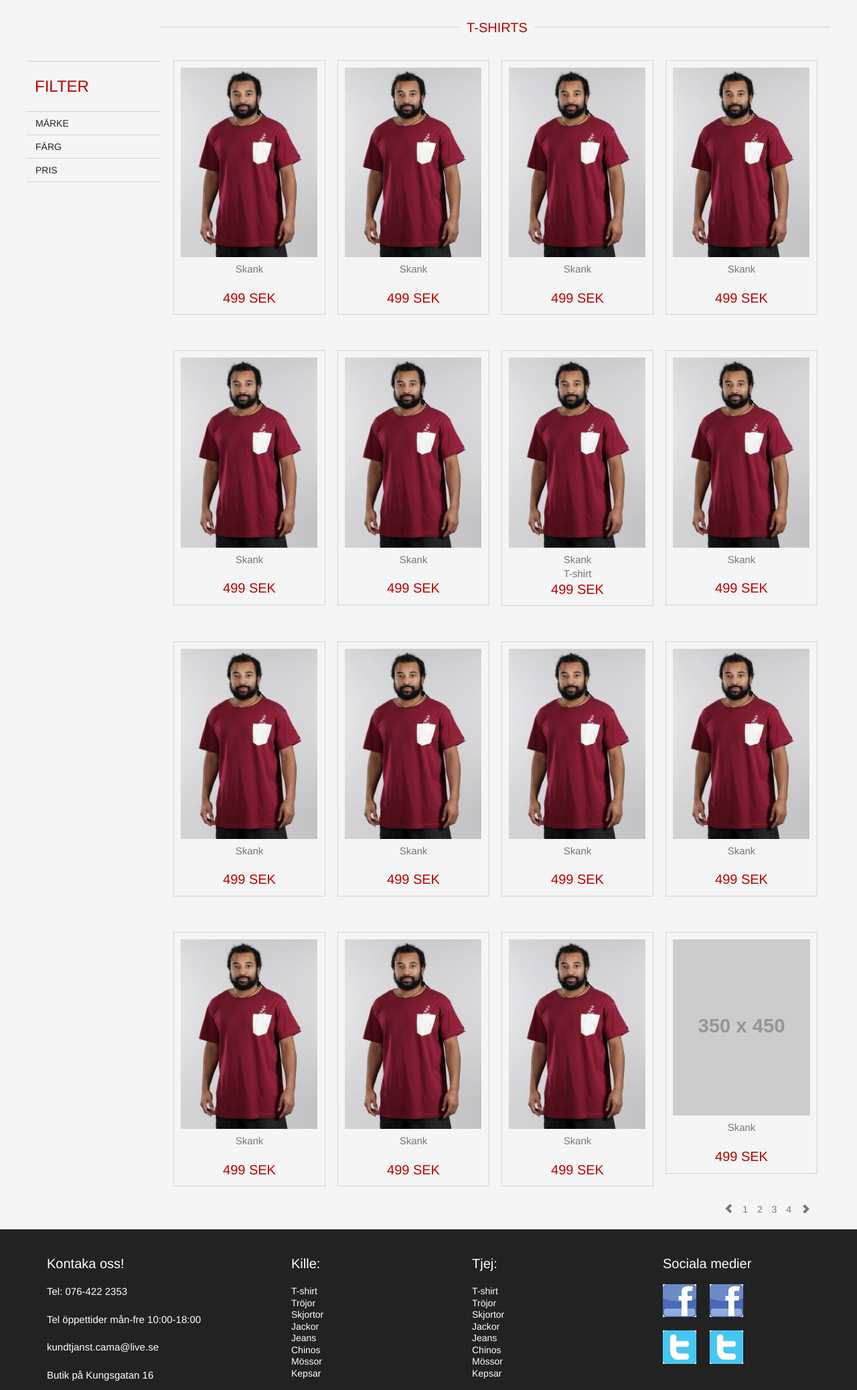
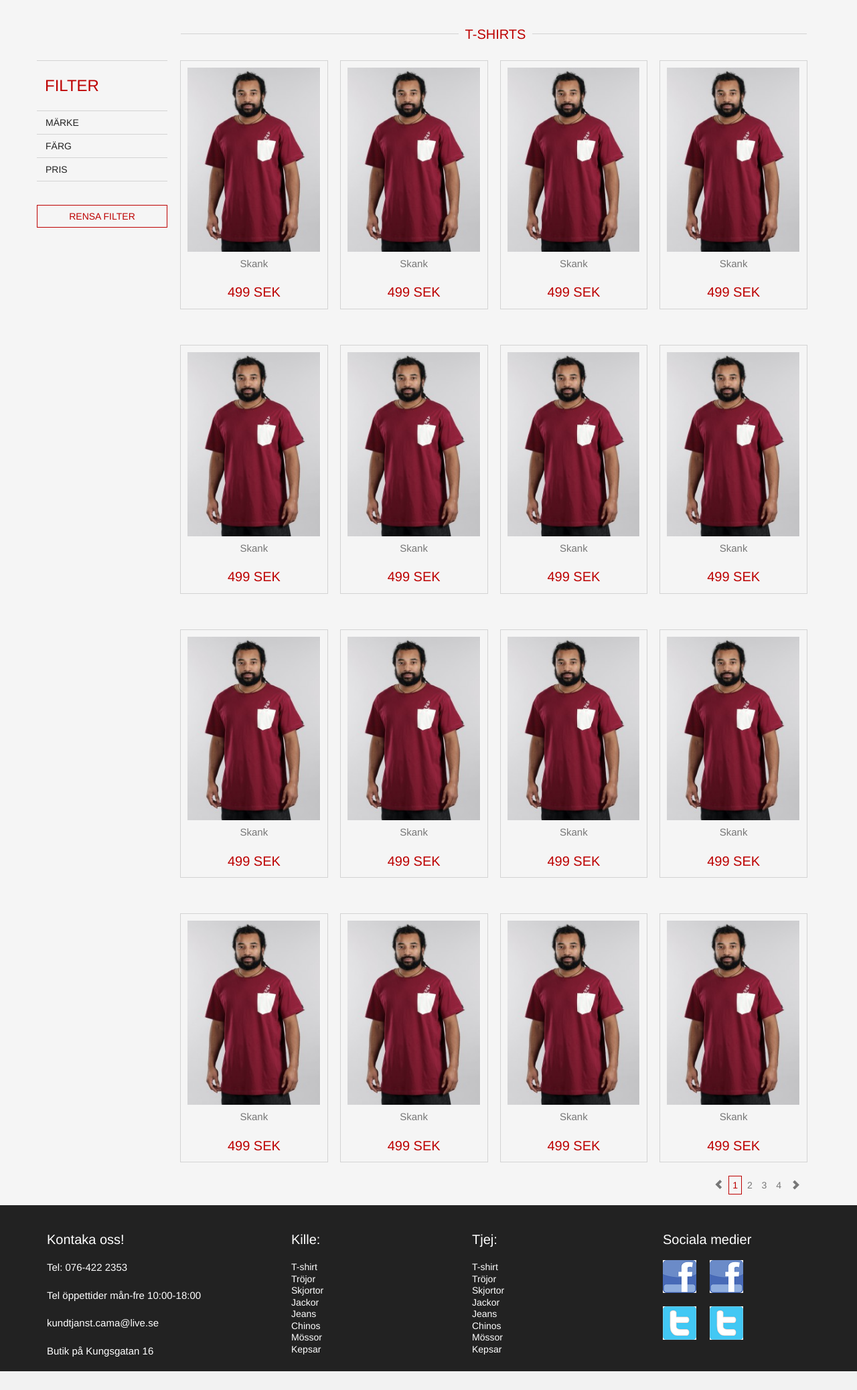
Before and after one commit to cama2014/Camaalbin, a PHP site: page /Tshirt.php in a window 1280 px wide. Shown: the part 75-2151 px from the top of the page at 67% size. After the commit the page ends 2123 px from the top, so only its background shows below. Run offline with PHP 8.4, Linux system fonts and the light colour scheme; grey boxes labelled with a size stand in for pictures from a placeholder-image service; some libraries are stand-ins or nearby versions.

Commit message:
#13 13-01-2015

```diff
--- a/Tshirt.css
+++ b/Tshirt.css
@@ -12,10 +12,8 @@
 
     padding: 0;
     margin: 0;
-    margin-top: 20px;
-    /*border-right: solid thin lightgray;*/
-    /*border-left: solid thin lightgray;*/
-    border-bottom: solid thin lightgrey;
+    margin-top: 60px;
+    /*border-bottom: solid thin lightgrey;*/
 
 }
 
@@ -35,17 +33,19 @@ ul.filter-lista li{
 
 ul.filter-lista li h3{
 
-    color: #BD0000;
     padding: 0px;
     margin: 24px 0px 24px 12px;
+    color: #BD0000;
 
 }
 
 .btn-primary {
 
+    width: 100%;
     color: #222;
     background-color: whitesmoke;
     border-color: whitesmoke;
+    text-align: left;
 
 }
 
@@ -54,6 +54,18 @@ ul.filter-lista li h3{
     color: #BD0000;
     background-color: whitesmoke;
     border-color: whitesmoke;
+
+}
+
+.btn-primary.button-filter {
+
+    width: 100%;
+    margin-top: 35px;
+    color: #BD0000;
+    background-color: whitesmoke;
+    border-color: #BD0000;
+    border-radius: 0px;
+    text-align: center;
 
 }
 
@@ -211,17 +184,24 @@ ul.filter-lista li h3{
 
 }
 
-.col-lg-12.byttsida ul li:active{
-
-    display: inline;
-    color: #BD0000;
-    padding: 5px;
-
-}
-
 .col-lg-12.byttsida ul li a{
 
     color: #777;
     text-decoration: none;
 
 }
+
+/*test*/
+
+.col-lg-12.byttsida ul li.test1{
+
+    outline: solid thin #BD0000;
+
+}
+
+.col-lg-12.byttsida ul li a.test2{
+
+    color: #BD0000;
+    text-decoration: none;
+
+}
--- a/Tshirt.php
+++ b/Tshirt.php
@@ -32,12 +32,6 @@
 
         <div class="container section-container">
             <div class="row">
-                <div class="row RN-row">
-                    <div class="col-lg-2"></div>
-                    <div class="col-lg-10 RN">
-                        <div class="headline"><h3><span class="headline-center">T-SHIRTS</span></div></h3>
-                    </div>
-
                 <div class="col-lg-2 filterdel">
                     <div class="filter">
                         <ul class="filter-lista">
@@ -50,7 +44,12 @@
                                     <div class="well">
                                         <ul>
                                             <li><a href="#"><p>Appertiff</p></a></li>
+                                            <li><a href="#"><p>Burton</p></a></li>
+                                            <li><a href="#"><p>Carhartt</p></a></li>
                                             <li><a href="#"><p>DC</p></a></li>
+                                            <li><a href="#"><p>Etnies</p></a></li>
+                                            <li><a href="#"><p>Humör</p></a></li>
+                                            <li><a href="#"><p>Neff</p></a></li>
                                             <li><a href="#"><p>Skank</p></a></li>
                                         </ul>
                                     </div>
@@ -67,11 +66,14 @@
                                 <div class="collapse" id="farg">
                                     <div class="well">
                                         <ul>
-                                                <li><a href="#"><p>Blå</p></a></li>
-                                                <li><a href="#"><p>Grön</p></a></li>
-                                                <li><a href="#"><p>Gul</p></a></li>
-                                                <li><a href="#"><p>Röd</p></a></li>
-                                                <li><a href="#"><p>Svart</p></a></li>
+                                            <li><a href="#"><span class="color-swatch" style="background-color: blue;"><p>Blå</p></span></a></li>
+                                            <li><a href="#"><span class="color-swatch" style="background-color: brown;"><p>Brun</p></span></a></li>
+                                            <li><a href="#"><span class="color-swatch" style="background-color: green;"><p>Grön</p></span></a></li>
+                                            <li><a href="#"><span class="color-swatch" style="background-color: yellow;"><p>Gul</p></span></a></li>
+                                            <li><a href="#"><span class="color-swatch" style="background-color: pink;"><p>Rosa</p></span></a></li>
+                                            <li><a href="#"><span class="color-swatch" style="background-color: red;"><p>Röd</p></span></a></li>
+                                            <li><a href="#"><span class="color-swatch" style="background-color: black;"><p>Svart</p></span></a></li>
+                                            <li><a href="#"><span class="color-swatch" style="background-color: white;"><p>vit</p></span></a></li>
                                         </ul>
                                     </div>
                                 </div>
@@ -84,17 +86,22 @@
                                 <a class="btn btn-primary" data-toggle="collapse" href="#pris" aria-expanded="false" aria-controls="pris">
                                     PRIS
                                 </a>
+
                                 <div class="collapse" id="pris">
                                     <div class="well">
                                         <ul>
-                                                <li><a href="#"><p>100 SEK - 499 SEK</p></a></li>
-                                                <li><a href="#"><p>500 SEK - 999 SEK</p></a></li>
-                                                <li><a href="#"><p>1000 SEK - 499 SEK</p></a></li>
-                                                <li><a href="#"><p>1500 SEK - 1999 SEK</p></a></li>
-                                                <li><a href="#"><p>2000 SEK eller mer</p></a></li>
+                                            <li><a href="#"><p>Lägst till högst</p></a></li>
+                                            <li><a href="#"><p>Högst till lägst</p></a></li>
                                         </ul>
                                     </div>
                                 </div>
+                            </li>
+                        </ul>
+                    </div>
+                    <div class="filter">
+                        <ul class="filter-lista">
+                            <li>
+                                <a class="btn btn-primary button-filter" href="#" role="button">RENSA FILTER</a>
                             </li>
                         </ul>
                     </div>
@@ -102,146 +109,151 @@
 
                 <div class="col-lg-10">
                     <div class="row fyrabox-row">
+                        <div class="headline-container">
+                            <div class="col-lg-12 RN">
+                                <div class="headline"><h3><span class="headline-center">T-SHIRTS</span></div></h3>
+                            </div>
+                        </div>
                         <div class="col-lg-3 col-md-3 col-sm-3 fyrabox">
-                                <div class="beskrivnig">
+                            <a href="#"><div class="beskrivnig">
                                     <img src="img/tshirtbildtest.jpg" width="350" height="450" class="img-responsive" alt="Responsive image">
                                     <h3>Skank</h3>
                                     <br>
                                     <span class="price">499 SEK</span>
-                                </div>
+                                </div></a>
                         </div>
                         <div class="col-lg-3 col-md-3 col-sm-3 fyrabox">
-                                <div class="beskrivnig">
+                            <a href="#"><div class="beskrivnig">
                                     <img src="img/tshirtbildtest.jpg" width="350" height="450" class="img-responsive" alt="Responsive image">
                                     <h3>Skank</h3>
                                     <br>
                                     <span class="price">499 SEK</span>
-                                </div>
+                                </div></a>
                         </div>
                         <div class="col-lg-3 col-md-3 col-sm-3 fyrabox">
-                                <div class="beskrivnig">
+                            <a href="#"><div class="beskrivnig">
                                     <img src="img/tshirtbildtest.jpg" width="350" height="450" class="img-responsive" alt="Responsive image">
                                     <h3>Skank</h3>
                                     <br>
                                     <span class="price">499 SEK</span>
-                                </div>
+                                </div></a>
                         </div>
                         <div class="col-lg-3 col-md-3 col-sm-3 fyrabox">
-                                <div class="beskrivnig">
+                            <a href="#"><div class="beskrivnig">
                                     <img src="img/tshirtbildtest.jpg" width="350" height="450" class="img-responsive" alt="Responsive image">
                                     <h3>Skank</h3>
                                     <br>
                                     <span class="price">499 SEK</span>
-                                </div>
+                                </div></a>
                         </div>
                     </div>
                     <div class="row fyrabox-row">
                         <div class="col-lg-3 col-md-3 col-sm-3 fyrabox">
-                                <div class="beskrivnig">
+                            <a href="#"><div class="beskrivnig">
                                     <img src="img/tshirtbildtest.jpg" width="350" height="450" class="img-responsive" alt="Responsive image">
                                     <h3>Skank</h3>
                                     <br>
                                     <span class="price">499 SEK</span>
-                                </div>
+                                </div></a>
                         </div>
                         <div class="col-lg-3 col-md-3 col-sm-3 fyrabox">
-                                <div class="beskrivnig">
+                            <a href="#"><div class="beskrivnig">
                                     <img src="img/tshirtbildtest.jpg" width="350" height="450" class="img-responsive" alt="Responsive image">
                                     <h3>Skank</h3>
                                     <br>
                                     <span class="price">499 SEK</span>
-                                </div>
+                                </div></a>
                         </div>
                         <div class="col-lg-3 col-md-3 col-sm-3 fyrabox">
-                                <div class="beskrivnig">
-                                    <img src="img/tshirtbildtest.jpg" width="350" height="450" class="img-responsive" alt="Responsive image">
-                                    <h3>Skank</h3>
-                                    <h3>T-shirt</h3>
-                                    <span class="price">499 SEK</span>
-                                </div>
-                            </div>
-                            <div class="col-lg-3 col-md-3 col-sm-3 fyrabox">
-                                <div class="beskrivnig">
+                            <a href="#"><div class="beskrivnig">
                                     <img src="img/tshirtbildtest.jpg" width="350" height="450" class="img-responsive" alt="Responsive image">
                                     <h3>Skank</h3>
                                     <br>
                                     <span class="price">499 SEK</span>
+                                </div></a>
                         </div>
+                        <div class="col-lg-3 col-md-3 col-sm-3 fyrabox">
+                            <a href="#"><div class="beskrivnig">
+                                    <img src="img/tshirtbildtest.jpg" width="350" height="450" class="img-responsive" alt="Responsive image">
+                                    <h3>Skank</h3>
+                                    <br>
+                                    <span class="price">499 SEK</span>
+                                </div></a>
                         </div>
                     </div>
                     <div class="row fyrabox-row">
                         <div class="col-lg-3 col-md-3 col-sm-3 fyrabox">
-                                <div class="beskrivnig">
+                            <a href="#"><div class="beskrivnig">
                                     <img src="img/tshirtbildtest.jpg" width="350" height="450" class="img-responsive" alt="Responsive image">
                                     <h3>Skank</h3>
                                     <br>
                                     <span class="price">499 SEK</span>
-                                </div>
+                                </div></a>
                         </div>
                         <div class="col-lg-3 col-md-3 col-sm-3 fyrabox">
-                                <div class="beskrivnig">
+                            <a href="#"><div class="beskrivnig">
                                     <img src="img/tshirtbildtest.jpg" width="350" height="450" class="img-responsive" alt="Responsive image">
                                     <h3>Skank</h3>
                                     <br>
                                     <span class="price">499 SEK</span>
-                                </div>
+                                </div></a>
                         </div>
                         <div class="col-lg-3 col-md-3 col-sm-3 fyrabox">
-                                <div class="beskrivnig">
+                            <a href="#"><div class="beskrivnig">
                                     <img src="img/tshirtbildtest.jpg" width="350" height="450" class="img-responsive" alt="Responsive image">
                                     <h3>Skank</h3>
                                     <br>
                                     <span class="price">499 SEK</span>
-                                </div>
+                                </div></a>
                         </div>
                         <div class="col-lg-3 col-md-3 col-sm-3 fyrabox">
-                                <div class="beskrivnig">
+                            <a href="#"><div class="beskrivnig">
                                     <img src="img/tshirtbildtest.jpg" width="350" height="450" class="img-responsive" alt="Responsive image">
                                     <h3>Skank</h3>
                                     <br>
                                     <span class="price">499 SEK</span>
-                                </div>
+                                </div></a>
                         </div>
                     </div>
                     <div class="row fyrabox-row">
                         <div class="col-lg-3 col-md-3 col-sm-3 fyrabox">
-                                <div class="beskrivnig">
+                            <a href="#"><div class="beskrivnig">
                                     <img src="img/tshirtbildtest.jpg" width="350" height="450" class="img-responsive" alt="Responsive image">
                                     <h3>Skank</h3>
                                     <br>
                                     <span class="price">499 SEK</span>
-                                </div>
+                                </div></a>
                         </div>
                         <div class="col-lg-3 col-md-3 col-sm-3 fyrabox">
-                                <div class="beskrivnig">
+                            <a href="#"><div class="beskrivnig">
                                     <img src="img/tshirtbildtest.jpg" width="350" height="450" class="img-responsive" alt="Responsive image">
                                     <h3>Skank</h3>
                                     <br>
                                     <span class="price">499 SEK</span>
-                                </div>
+                                </div></a>
                         </div>
                         <div class="col-lg-3 col-md-3 col-sm-3 fyrabox">
-                                <div class="beskrivnig">
+                            <a href="#"><div class="beskrivnig">
                                     <img src="img/tshirtbildtest.jpg" width="350" height="450" class="img-responsive" alt="Responsive image">
                                     <h3>Skank</h3>
                                     <br>
                                     <span class="price">499 SEK</span>
-                                </div>
+                                </div></a>
                         </div>
                         <div class="col-lg-3 col-md-3 col-sm-3 fyrabox">
-                                <div class="beskrivnig">
-                                    <img src="http://placehold.it/350x450" class="img-responsive" alt="Responsive image">
+                            <a href="#"><div class="beskrivnig">
+                                    <img src="img/tshirtbildtest.jpg" width="350" height="450" class="img-responsive" alt="Responsive image">
                                     <h3>Skank</h3>
                                     <br>
                                     <span class="price">499 SEK</span>
-                                </div>
+                                </div></a>
                         </div>
 
                         <div class="col-lg-12 byttsida">
 
                             <ul>
                                 <li><a href="#"><span class="glyphicon glyphicon-chevron-left" aria-hidden="true"></span></a></li>
-                                    <li><a href="#">1</a></li>
+                                <li class="test1"><a href="#" class="test2">1</a></li>
                                 <li><a href="#">2</a></li>
                                 <li><a href="#">3</a></li>
                                 <li><a href="#">4</a></li>
@@ -250,7 +262,6 @@
 
                         </div>
 
-                        </div>
                     </div>
                 </div>
             </div>
@@ -265,6 +276,5 @@
         <!-- Include all compiled plugins (below), or include individual files as needed -->
         <script src="js/bootstrap.min.js"></script>
 
-        }
     </body>
 </html>
--- a/index.css
+++ b/index.css
@@ -55,15 +55,6 @@ body {
 
 }
 
-.col-lg-10.RN{
-
-    margin: 10px 0 0;
-    border-top: 1px solid lightgray;
-    padding-top: 30px;
-    position: relative;
-
-}
-
 .headline {
 
     text-align: center;
@@ -92,6 +83,12 @@ body {
 
 }
 
+.headline-container{
+
+    margin: 0px 10px 1px 10px;
+
+}
+
 /*fyraboxar*/
 
 .fyrabox-row{
@@ -111,3 +108,9 @@ body {
     margin-bottom: 15px;
 
 }
+
+a:hover{
+
+    text-decoration: none;
+
+}
```
Also changed, not shown: other parts of Tshirt.css (+27 -66 lines), index.php (+17 -19 lines). Lines whose indentation alone changed are shown as unchanged.
